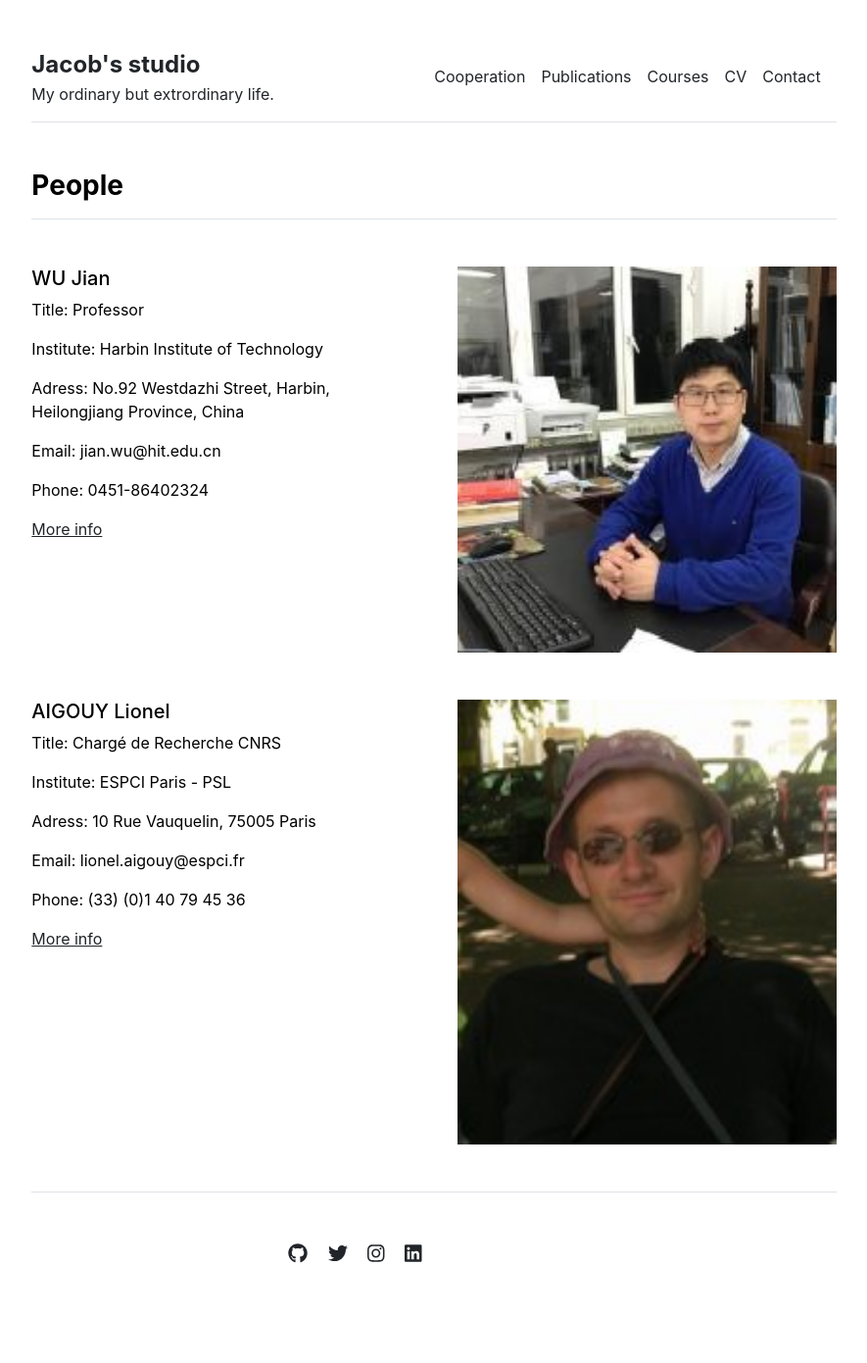
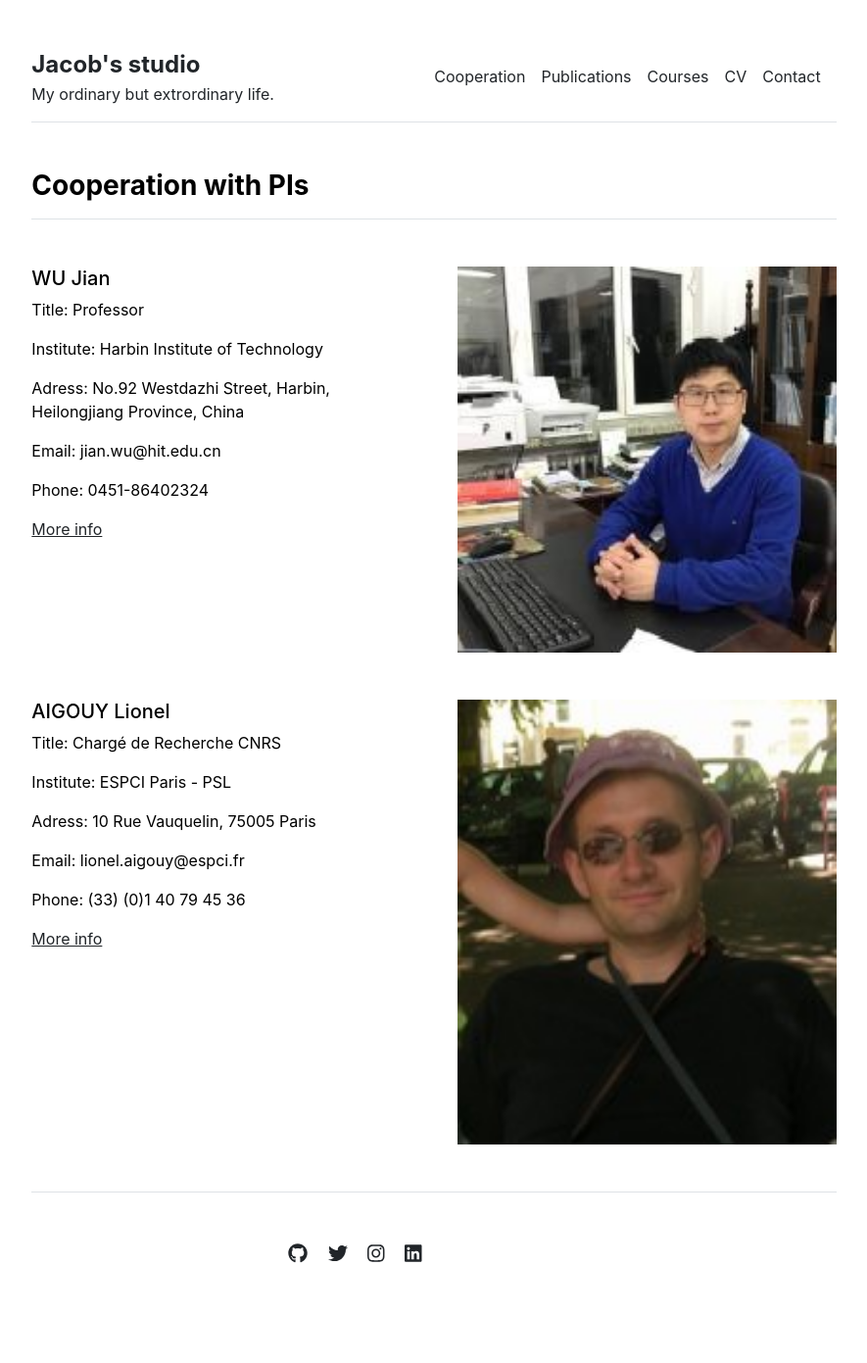
Before and after one commit to JinxinHu/jinxinhu.github.io, a Jekyll site: the page built from people.md, in a window 1280 px wide. Shown: the whole page at 98% size, without its empty margins (197-1082 px from the left). Built offline with Jekyll 4.4.1, drawn with Linux system fonts in a browser that asks for light colours.

Commit message:
Update people.html

```diff
--- a/_layouts/people.html
+++ b/_layouts/people.html
@@ -4,7 +4,7 @@ layout: default
 
 {{ content }}
 
-<h3 class="fw-bold border-bottom pb-3 mb-5">People</h3>
+<h3 class="fw-bold border-bottom pb-3 mb-5">Cooperation with PIs</h3>
 {% for person in site.data.settings.people %}
 <div class="row g-5 mb-5">
   <div class="col-md-6">
```
